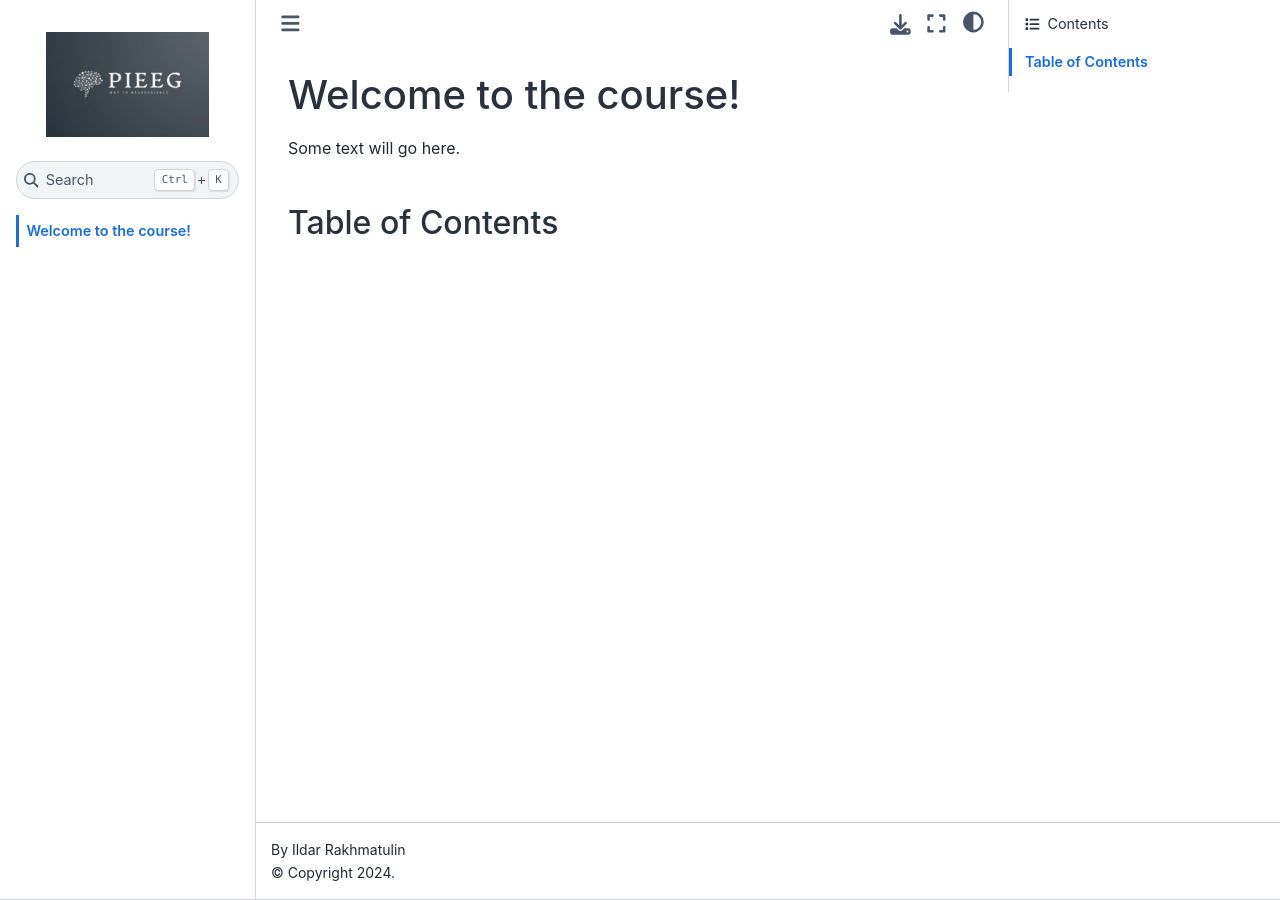
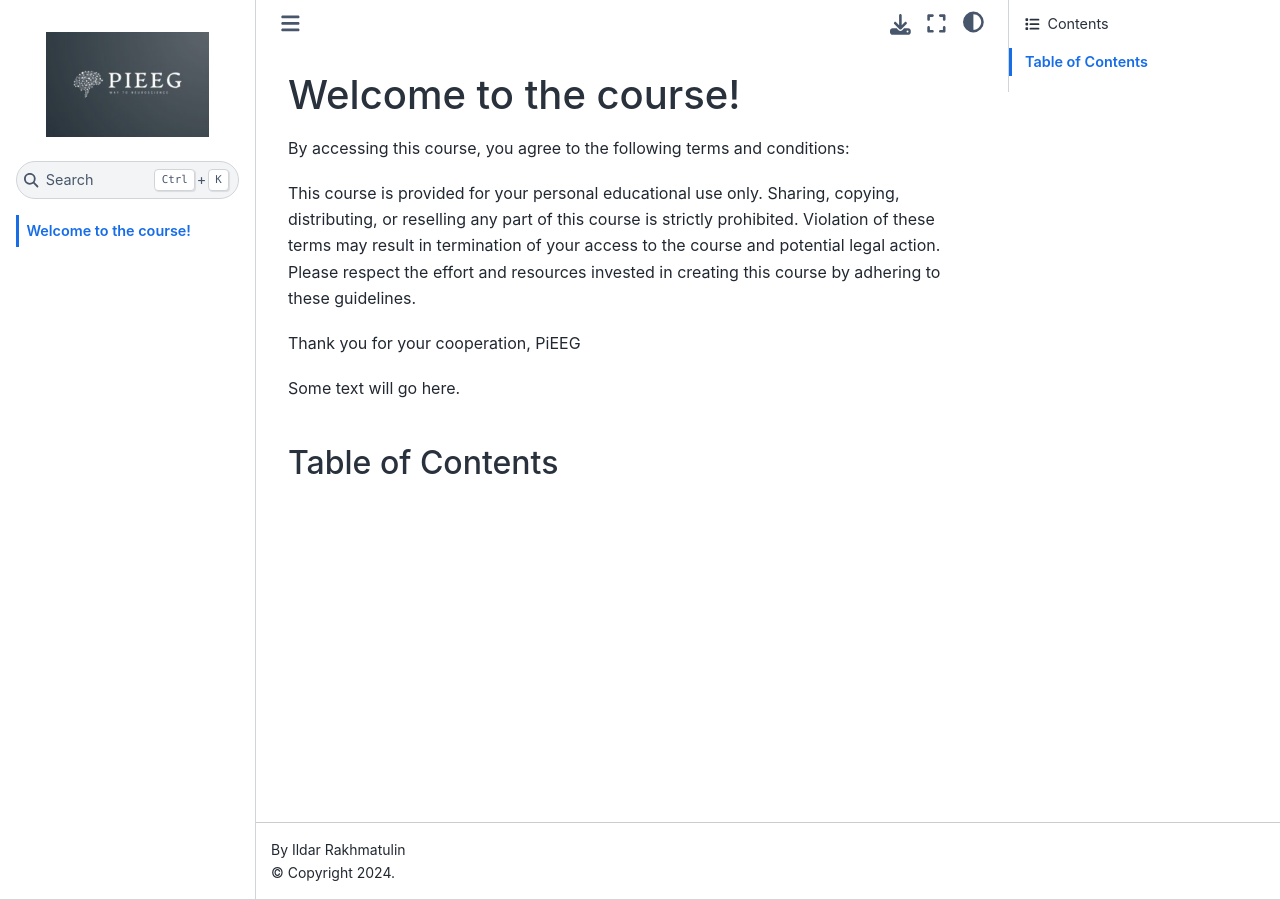
Before and after one commit to rklymentiev/sndbx, a Jupyter Book: the page built from intro.md, in a window 1280 px wide. Built offline with Jupyter Book 1.0.4 settings and Sphinx 7.4.7 and the Sphinx Book theme 1.1.4, drawn with Linux system fonts in a browser that asks for light colours; pages that are not in the unit, such as notebooks, are missing from menus.

Commit message:
Update intro.md

```diff
--- a/intro.md
+++ b/intro.md
@@ -1,4 +1,13 @@
 # Welcome to the course!
+By accessing this course, you agree to the following terms and conditions:
+
+This course is provided for your personal educational use only.
+Sharing, copying, distributing, or reselling any part of this course is strictly prohibited.
+Violation of these terms may result in termination of your access to the course and potential legal action.
+Please respect the effort and resources invested in creating this course by adhering to these guidelines.
+
+Thank you for your cooperation, PiEEG
+
 
 Some text will go here.
 
```
